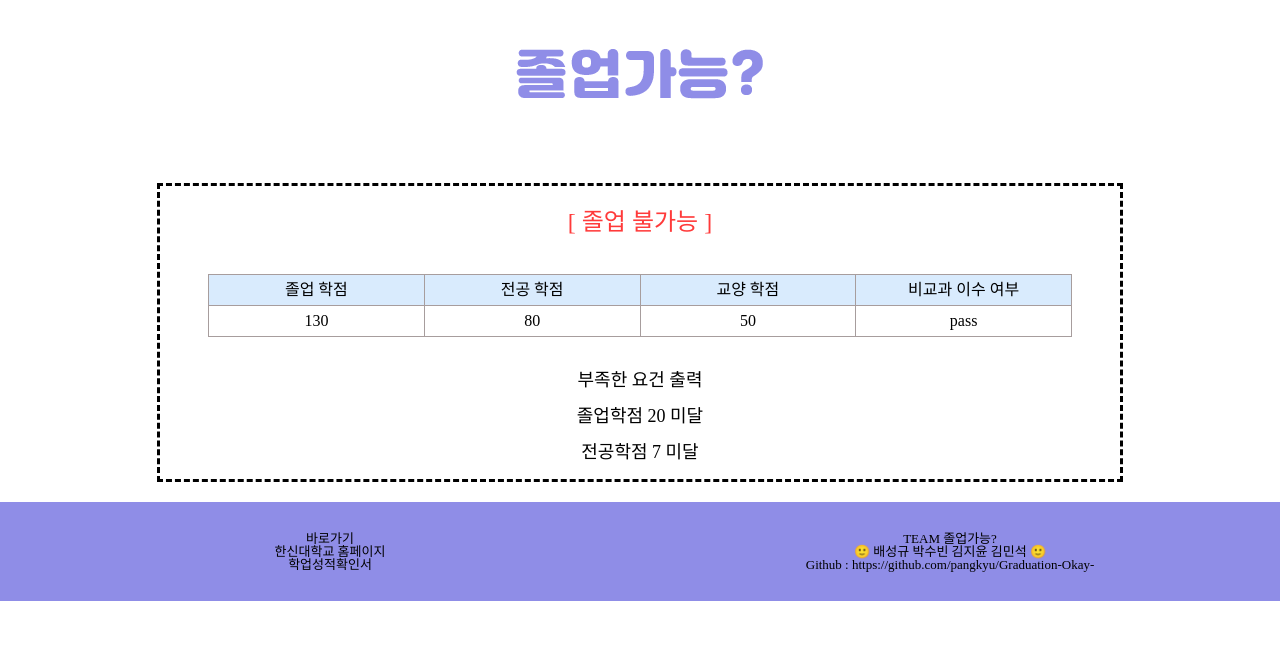
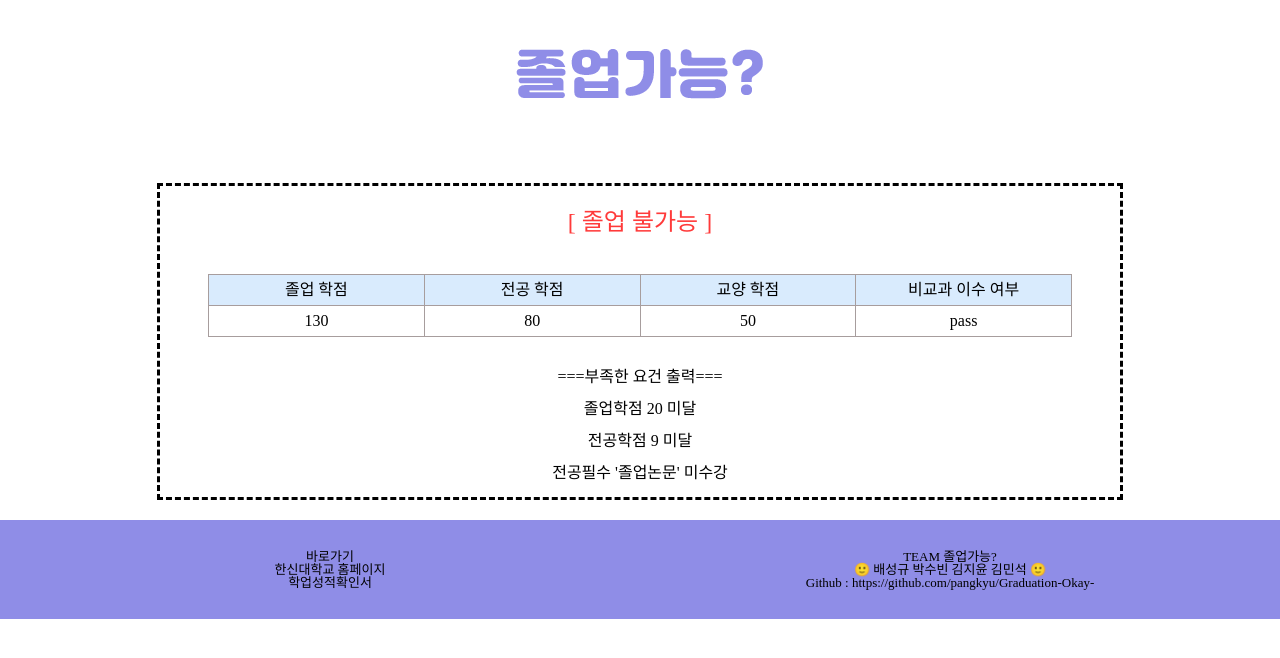
Before and after one commit to Graduate-Ok/Graduation-Okay-, a React (Create React App) app in the folder graduate/: page /GraduateOk in a window 1280 px wide. Shown: the top 658 px of the page. Built offline with nearby package versions, Linux system fonts and the light colour scheme; a web font is replaced by a local one.

Commit message:
2022.05.15
- 내용 수정

```diff
--- a/graduate/src/css/GraduateOk.css
+++ b/graduate/src/css/GraduateOk.css
@@ -50,10 +50,10 @@
     width: 20%;
 }
 
-
+/*부족한 졸업 요건*/
 .Graduate_lack{
     color: rgb(0, 0, 0);
-    font-size:large;
+    font-size:medium;
     font-weight: 300;
     text-align: center;
 }
--- a/graduate/src/css/Notice.css
+++ b/graduate/src/css/Notice.css
@@ -94,7 +94,7 @@
 
 
 .Notice__content--number{
-    width: 10%;
+    width: 8%;
 }
 
 .Notice__content--name{
@@ -103,7 +103,7 @@
 }
 
 .Notice__content--date{
-    width: 10%;
+    width: 13%;
 }
 
 
--- a/graduate/src/pages/GraduateOk.jsx
+++ b/graduate/src/pages/GraduateOk.jsx
@@ -36,10 +36,10 @@ function GraduateOk() {
                         </div>
 
                         <div className='Graduate_lack'>
-                            <br /> 부족한 요건 출력 <br /><br />
+                            <br /> ===부족한 요건 출력=== <br /><br />
                             졸업학점 20 미달<br /><br />
-                            전공학점 7 미달
-                            <br /><br />
+                            전공학점 9 미달<br /><br />
+                            전공필수 '졸업논문' 미수강<br/><br/>
                         </div>
 
                         {/* <div className='Lack__Graduate__Credit'>
--- a/graduate/src/pages/Notice.jsx
+++ b/graduate/src/pages/Notice.jsx
@@ -51,7 +51,7 @@ function Notice() {
                                     <div className='Notice__content--detail'><br/> 컴퓨터공학부 학생들은 졸업논문을 대체로 작성한다. <br/>
                                     논문을 대체하기 위해서는 ipp,일학습병행제가 이루어지고 있다. <br/><br/></div></p>
                                 </details> </div>
-                            <div className="Notice__content--date">2022-11-31</div>
+                            <div className="Notice__content--date">2022-02-01 12:31</div>
                         </div>
 
                         <div className="Notice__content--content">
@@ -61,7 +61,7 @@ function Notice() {
                                     <p className='context'><br />
                                     <div className='Notice__content--detail'><br/> 졸업대체 : 토익 750 이상 <br/><br/></div></p>
                                 </details> </div>
-                            <div className="Notice__content--date">2022-11-30</div>
+                            <div className="Notice__content--date">2022-04-01 02:31</div>
                         </div>
                         <div className="Notice__content--content">
                             <div className="Notice__content--number">1</div>
@@ -70,7 +70,7 @@ function Notice() {
                                     <p className='context'><br />
                                     <div className='Notice__content--detail'><br/> 생긴지 얼마 안된 신설 학과랍니다 <br/><br/></div></p>
                                 </details> </div>
-                            <div className="Notice__content--date">2022-11-11</div>
+                            <div className="Notice__content--date">2022-05-14 10:24</div>
                         </div>
 
 
```
